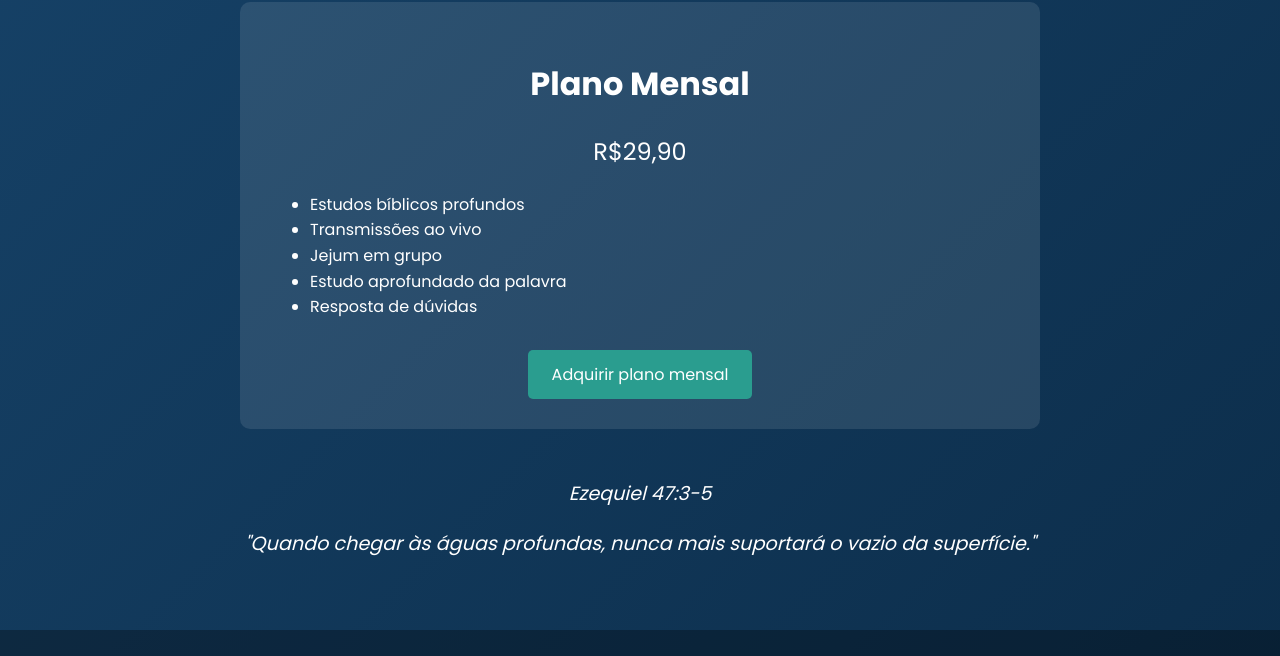
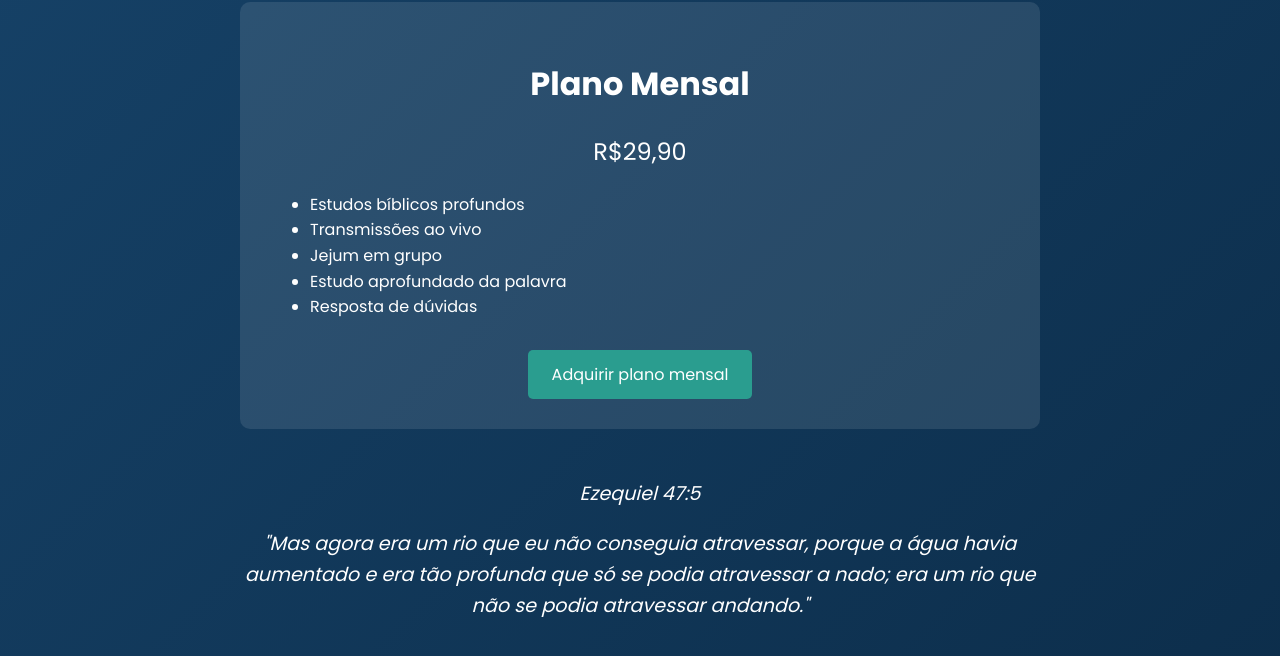
Before and after one commit to plvictor/AguasProfundas-Amanda-Micaele, a website: page src/html/index.html in a window 1280 px wide. Shown: the part 1022-1678 px from the top of the page. Drawn offline with Linux system fonts and the light colour scheme; files that its build step writes are made by us from their sources; files whose address does not match are found by name.

Commit message:
Update index.html

```diff
--- a/src/html/index.html
+++ b/src/html/index.html
@@ -53,8 +53,8 @@
         </section>
 
         <section class="quote">
-            <p>Ezequiel 47:3-5</p>
-            <p>"Quando chegar às águas profundas, nunca mais suportará o vazio da superfície."</p>
+            <p>Ezequiel 47:5</p>
+            <p>"Mas agora era um rio que eu não conseguia atravessar, porque a água havia aumentado e era tão profunda que só se podia atravessar a nado; era um rio que não se podia atravessar andando."</p>
         </section>
     </main>
 
```
